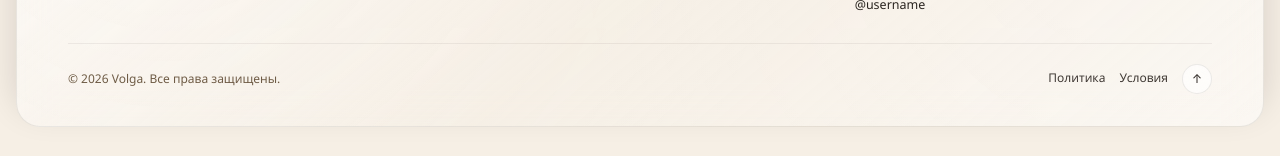
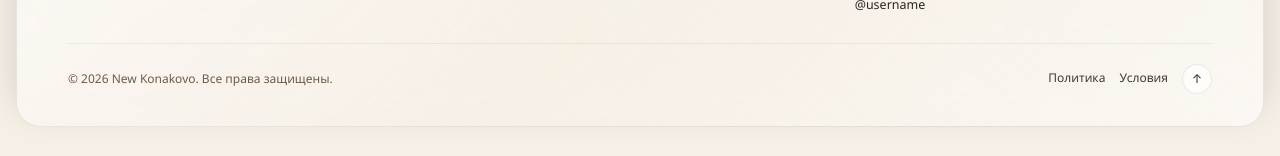
Before and after one commit to m1ke1994/volga, a Vue app: page / in a window 1280 px wide. Shown: the part 4589-4745 px from the top of the page. Built offline with nearby package versions, Linux system fonts and the light colour scheme.

Commit message:
New Konakovo. Все права защищены.

```diff
--- a/src/components/AppFooter.vue
+++ b/src/components/AppFooter.vue
@@ -36,7 +36,7 @@
         </div>
 
         <div class="footer__bottom">
-          <span>© {{ year }} Volga. Все права защищены.</span>
+          <span>© {{ year }} New Konakovo. Все права защищены.</span>
           <div class="footer__bottom-links">
             <router-link class="footer__link footer__link--small" to="/privacy">Политика</router-link>
             <router-link class="footer__link footer__link--small" to="/terms">Условия</router-link>
```
